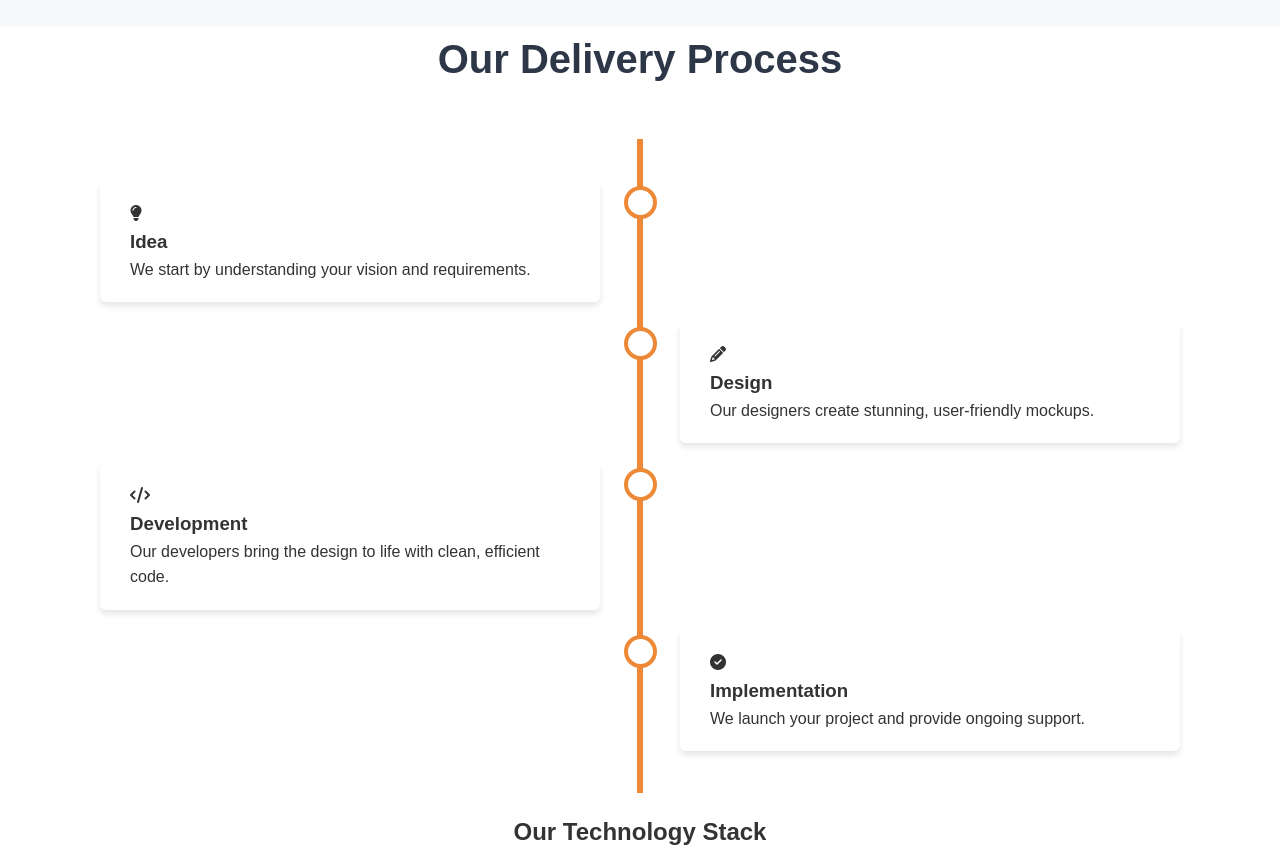
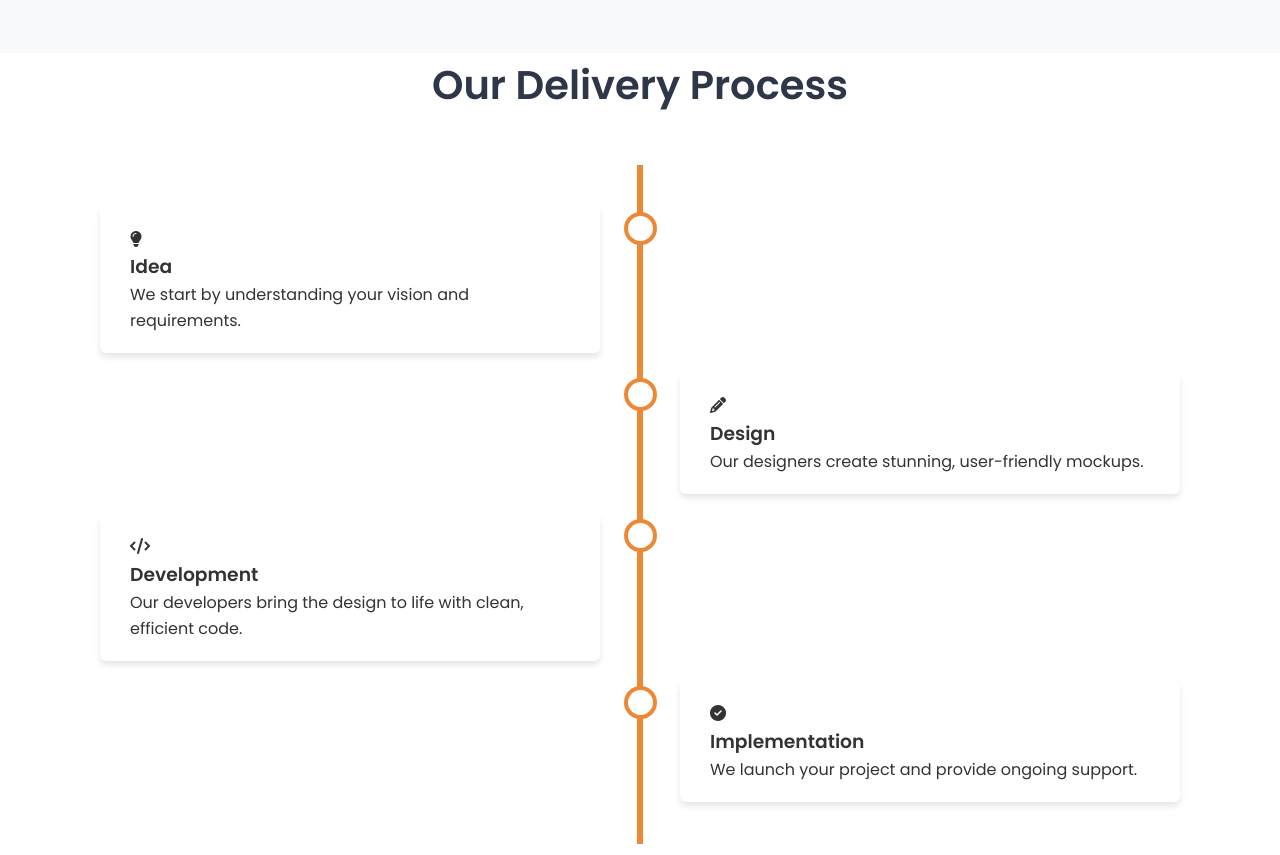
Before and after one commit to psyschology/jetweb-main, a plain HTML site: page index.html in a window 1280 px wide. Shown: the part 2120-2975 px from the top of the page. Drawn offline with Linux system fonts and the light colour scheme.

Commit message:
Update index.html

```diff
--- a/index.html
+++ b/index.html
@@ -43,6 +43,7 @@
 
     <!-- Font Awesome (for Icons) -->
     <link rel="stylesheet" href="https://cdnjs.cloudflare.com/ajax/libs/font-awesome/6.4.0/css/all.min.css">
+    <link href="https://fonts.googleapis.com/css2?family=Poppins:wght@400;600&display=swap" rel="stylesheet">
 
     <!-- Structured Data (JSON-LD for SEO) -->
     <script type="application/ld+json">
@@ -96,7 +97,7 @@
         }
 
         body {
-            font-family: 'Arial', sans-serif;
+             font-family: 'Poppins', sans-serif;
             line-height: 1.6;
             color: #333;
             transition: background-color 0.3s, color 0.3s;
```
